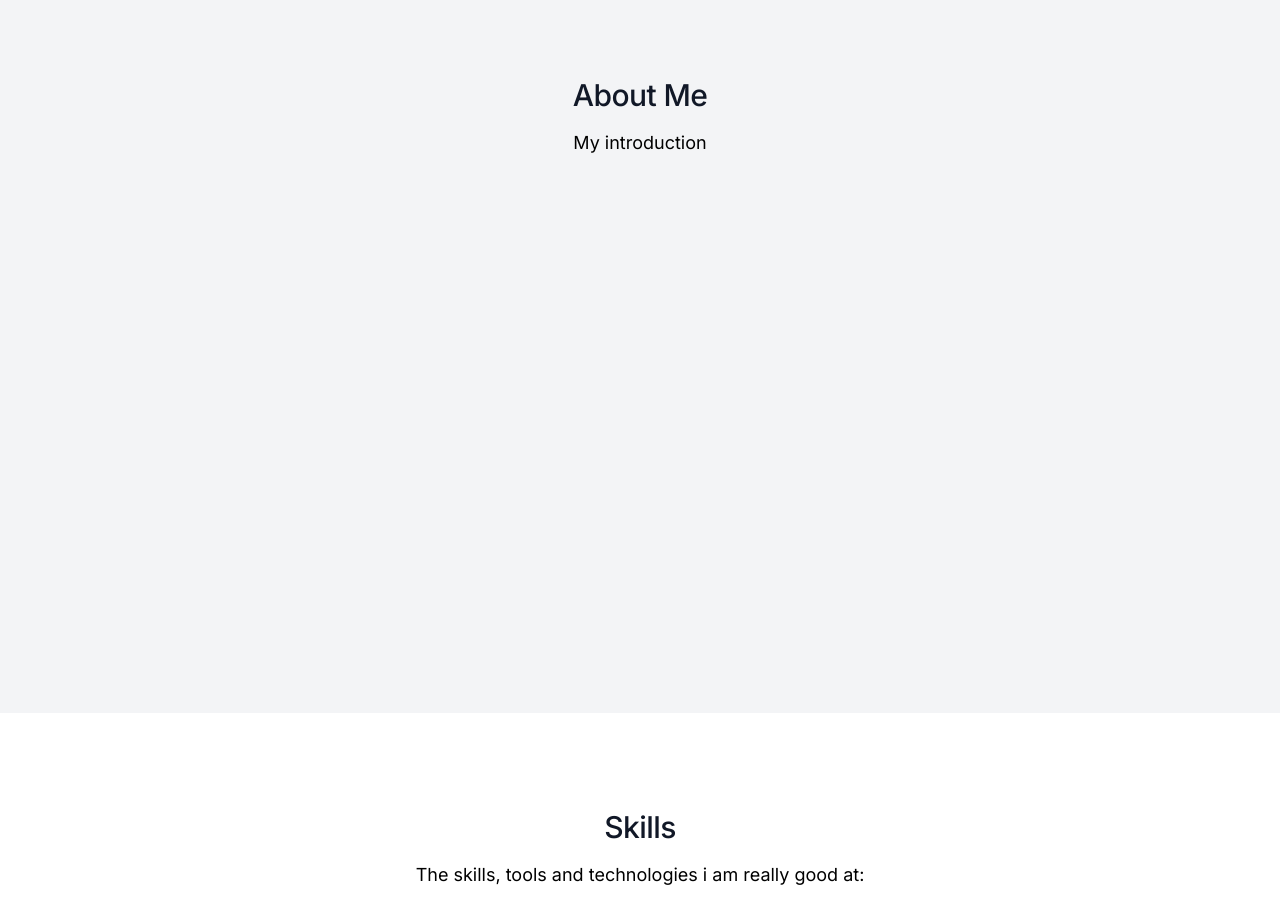
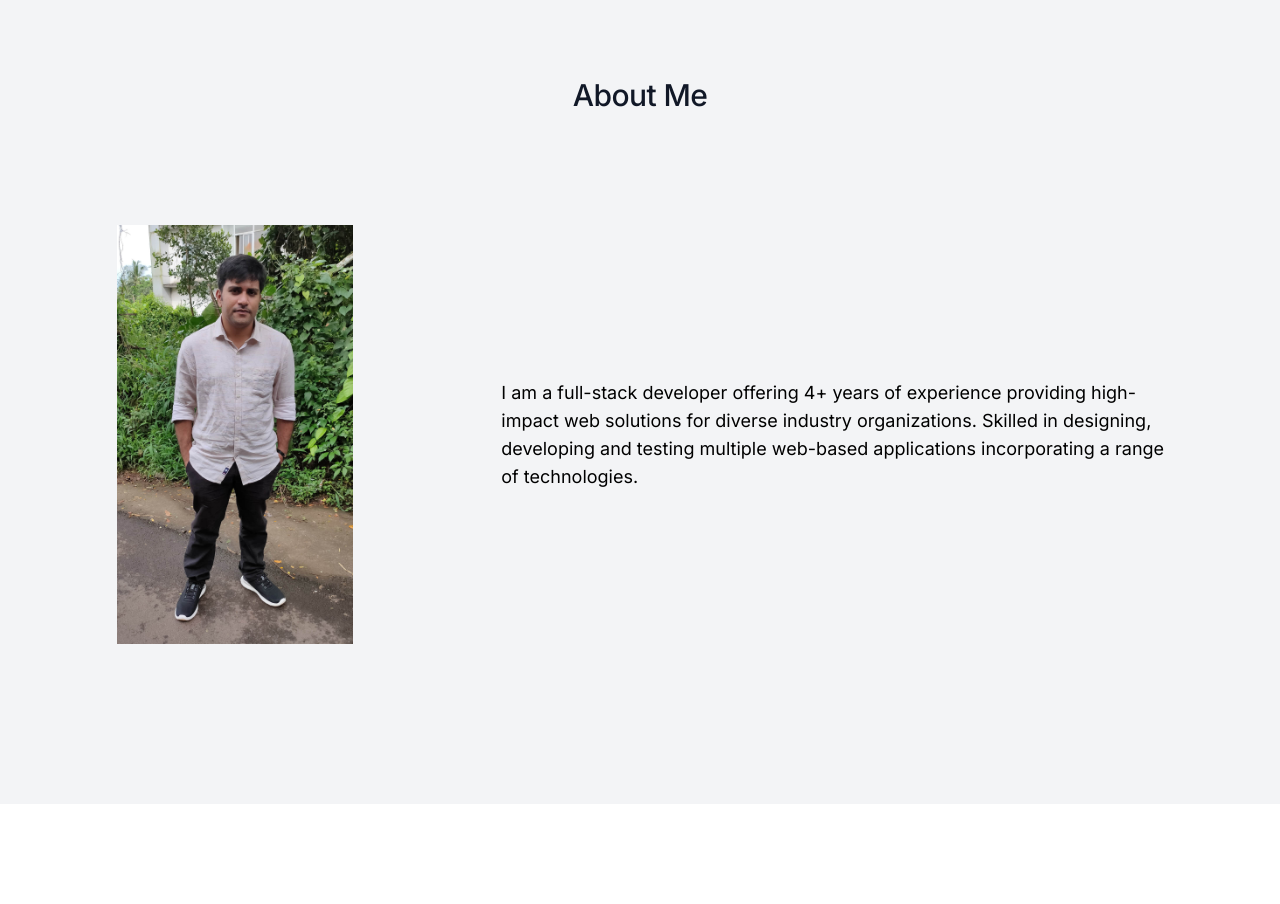
Before and after one commit to iamkrishnaprasad/iamkrishna.dev, a Next.js app: page / in a window 1280 px wide. Shown: the part 820-1724 px from the top of the page. Built offline with nearby package versions, Linux system fonts and the light colour scheme.

Commit message:
AboutMe section

```diff
--- a/package.json
+++ b/package.json
@@ -18,6 +18,7 @@
     "clsx": "^2.0.0",
     "eslint": "8.45.0",
     "eslint-config-next": "13.4.12",
+    "moment": "^2.29.4",
     "next": "13.4.12",
     "next-themes": "^0.2.1",
     "postcss": "8.4.27",
--- a/src/components/feature/sections/AboutMe.tsx
+++ b/src/components/feature/sections/AboutMe.tsx
@@ -1,9 +1,43 @@
+import Typography from "@/components/common/typography";
 import SectionHeading from "../sectionHeading";
+import moment from "moment";
+import ImageWrapper from "@/components/common/imageWrapper";
+
+const calculateYearOfExperiences = () => {
+  const joiningDate = moment("2019-04-01");
+  const presentDate = moment(new Date());
+
+  const years = presentDate.diff(joiningDate, "years");
+  const months = presentDate.diff(joiningDate, "months") % 12;
+
+  return `${years && `${years}${months ? "+" : ""} years`}`;
+};
 
 const AboutMeContent = () => {
   return (
     <>
-      <SectionHeading title="About Me" subtitle="My introduction" />
+      <SectionHeading title="About Me" />
+      <div className="flex h-full flex-col md:flex-row">
+        <div className="flex h-3/5 w-full items-center justify-center p-4 md:h-full md:w-1/3 md:p-16">
+          <div className="flex w-3/5 md:w-[85%]">
+            <ImageWrapper
+              src={"/assets/images/profile-01.jpg"}
+              alt="Profile Image"
+              width={128}
+              height={128}
+              className="max-h-full max-w-full"
+            />
+          </div>
+        </div>
+        <div className="flex h-2/5 w-full items-start justify-center p-4 md:h-full md:w-2/3 md:items-center md:p-16">
+          <Typography variant="body1">
+            I am a full-stack developer offering {calculateYearOfExperiences()} of experience
+            providing high-impact web solutions for diverse industry organizations. Skilled in
+            designing, developing and testing multiple web-based applications incorporating a range
+            of technologies.
+          </Typography>
+        </div>
+      </div>
     </>
   );
 };
```
Also changed, not shown: public/assets/images/profile-01.jpg (added), 1 other file (tests, documents, lock files or other folders).
